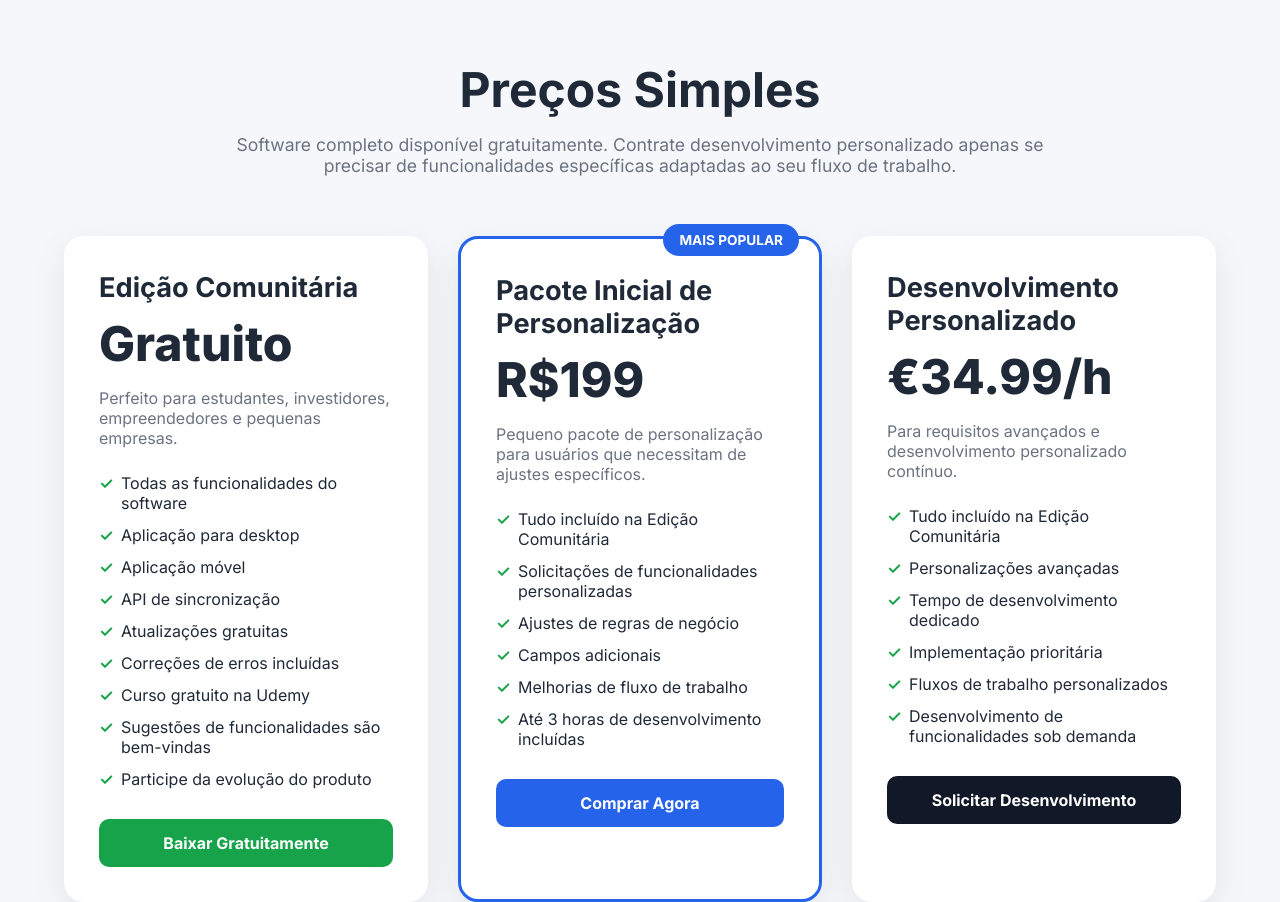
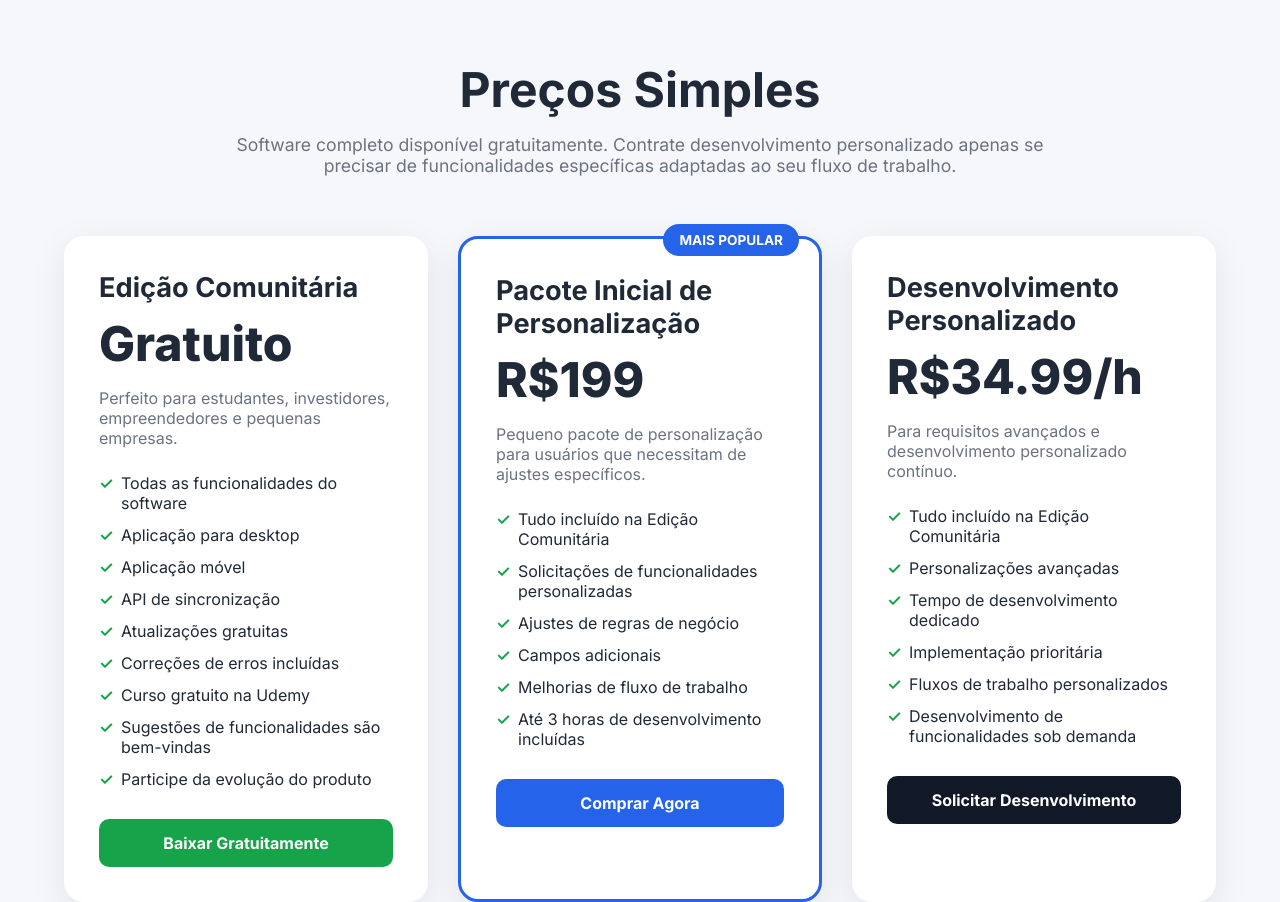
Before and after one commit to valueinvestingsoftwareFree/SoftwareGestaoDespesasPessoais, a plain HTML site: page payment.html in a window 1280 px wide. Shown: the top 902 px of the page. Drawn offline with Linux system fonts and the light colour scheme.

Commit message:
Update payment.html

```diff
--- a/payment.html
+++ b/payment.html
@@ -305,7 +305,7 @@ body{
     </div>
 
     <div class="price">
-        €34.99/h
+        R$34.99/h
     </div>
 
     <p class="description">
```
